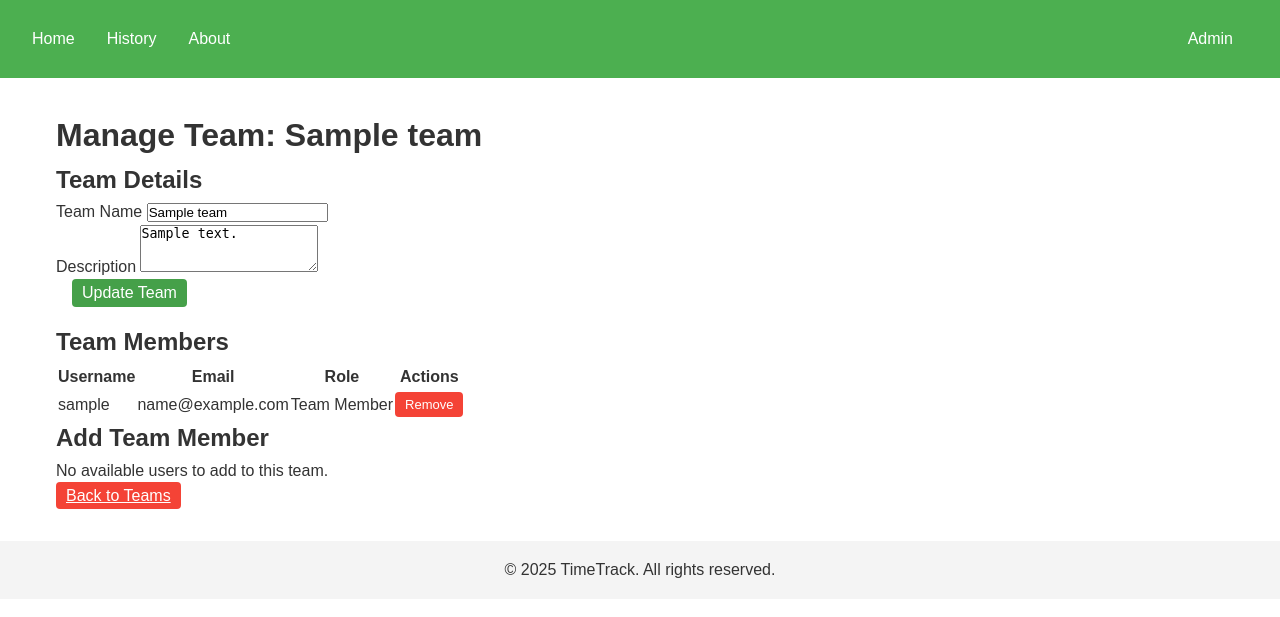
After one commit to nullmedium/TimeTrack, a Flask app: page /admin/teams/1 in a window 1280 px wide. The commit adds this page. Shown: the top 617 px of the page. Run offline with Flask 2, Linux system fonts and the light colour scheme; the visitor is signed in with stand-in values (Sample User, id 1); tables that the repository leaves empty hold one stand-in row (values such as "Sample post").

Commit message:
Add Team Roles feature.

```diff
--- a/app.py
+++ b/app.py
@@ -1,5 +1,5 @@
 from flask import Flask, render_template, request, redirect, url_for, jsonify, flash, session, g
-from models import db, TimeEntry, WorkConfig, User, SystemSettings
+from models import db, TimeEntry, WorkConfig, User, SystemSettings, Team, Role
 import logging
 from datetime import datetime, time, timedelta
 import os
@@ -78,6 +78,38 @@ def admin_required(f):
         return f(*args, **kwargs)
     return decorated_function
 
+# Add this decorator function after your existing decorators
+def role_required(min_role):
+    """
+    Decorator to restrict access based on user role.
+    min_role should be a Role enum value (e.g., Role.TEAM_LEADER)
+    """
+    def decorator(f):
+        @wraps(f)
+        def decorated_function(*args, **kwargs):
+            if g.user is None:
+                return redirect(url_for('login', next=request.url))
+
+            # Admin always has access
+            if g.user.is_admin:
+                return f(*args, **kwargs)
+
+            # Check role hierarchy
+            role_hierarchy = {
+                Role.TEAM_MEMBER: 1,
+                Role.TEAM_LEADER: 2,
+                Role.SUPERVISOR: 3,
+                Role.ADMIN: 4
+            }
+
+            if role_hierarchy.get(g.user.role, 0) < role_hierarchy.get(min_role, 0):
+                flash('You do not have sufficient permissions to access this page.', 'error')
+                return redirect(url_for('home'))
+
+            return f(*args, **kwargs)
+        return decorator
+    return decorator
+
 @app.before_request
 def load_logged_in_user():
     user_id = session.get('user_id')
@@ -114,21 +146,44 @@ def login():
 
         user = User.query.filter_by(username=username).first()
 
-        if user and user.check_password(password):  # Use the check_password method
-            # Check if user is blocked
-            if user.is_blocked:
-                flash('Your account has been disabled. Please contact an administrator.', 'error')
-                return render_template('login.html')
+        if user:
+            # Fix role if it's a string or None
+            if isinstance(user.role, str) or user.role is None:
+                # Map string role values to enum values
+                role_mapping = {
+                    'Team Member': Role.TEAM_MEMBER,
+                    'TEAM_MEMBER': Role.TEAM_MEMBER,
+                    'Team Leader': Role.TEAM_LEADER,
+                    'TEAM_LEADER': Role.TEAM_LEADER,
+                    'Supervisor': Role.SUPERVISOR,
+                    'SUPERVISOR': Role.SUPERVISOR,
+                    'Administrator': Role.ADMIN,
+                    'ADMIN': Role.ADMIN
+                }
 
-            # Continue with normal login process
-            session['user_id'] = user.id
-            session['username'] = user.username
-            session['is_admin'] = user.is_admin
+                if isinstance(user.role, str):
+                    user.role = role_mapping.get(user.role, Role.TEAM_MEMBER)
+                else:
+                    user.role = Role.ADMIN if user.is_admin else Role.TEAM_MEMBER
 
-            flash('Login successful!', 'success')
-            return redirect(url_for('home'))
-        else:
-            flash('Invalid username or password', 'error')
+                db.session.commit()
+
+            # Now proceed with password check
+            if user.check_password(password):
+                # Check if user is blocked
+                if user.is_blocked:
+                    flash('Your account has been disabled. Please contact an administrator.', 'error')
+                    return render_template('login.html')
+
+                # Continue with normal login process
+                session['user_id'] = user.id
+                session['username'] = user.username
+                session['is_admin'] = user.is_admin
+
+                flash('Login successful!', 'success')
+                return redirect(url_for('home'))
+
+        flash('Invalid username or password', 'error')
 
     return render_template('login.html', title='Login')
 
@@ -245,7 +300,11 @@ def create_user():
         email = request.form.get('email')
         password = request.form.get('password')
         is_admin = 'is_admin' in request.form
-        auto_verify = 'auto_verify' in request.form  # New checkbox for auto verification
+        auto_verify = 'auto_verify' in request.form
+
+        # Get role and team
+        role_name = request.form.get('role')
+        team_id = request.form.get('team_id')
 
         # Validate input
         error = None
@@ -261,7 +320,21 @@ def create_user():
             error = 'Email already registered'
 
         if error is None:
-            new_user = User(username=username, email=email, is_admin=is_admin, is_verified=auto_verify)
+            # Convert role string to enum
+            try:
+                role = Role[role_name] if role_name else Role.TEAM_MEMBER
+            except KeyError:
+                role = Role.TEAM_MEMBER
+
+            # Create new user with role and team
+            new_user = User(
+                username=username,
+                email=email,
+                is_admin=is_admin,
+                is_verified=auto_verify,
+                role=role,
+                team_id=team_id if team_id else None
+            )
             new_user.set_password(password)
 
             if not auto_verify:
@@ -293,7 +366,11 @@ The TimeTrack Team
 
         flash(error, 'error')
 
-    return render_template('create_user.html', title='Create User')
+    # Get all teams for the form
+    teams = Team.query.all()
+    roles = [role for role in Role]
+
+    return render_template('create_user.html', title='Create User', teams=teams, roles=roles)
 
 @app.route('/admin/users/edit/<int:user_id>', methods=['GET', 'POST'])
 @admin_required
@@ -305,6 +382,10 @@ def edit_user(user_id):
         email = request.form.get('email')
         password = request.form.get('password')
         is_admin = 'is_admin' in request.form
+
+        # Get role and team
+        role_name = request.form.get('role')
+        team_id = request.form.get('team_id')
 
         # Validate input
         error = None
@@ -322,6 +403,14 @@ def edit_user(user_id):
             user.email = email
             user.is_admin = is_admin
 
+            # Convert role string to enum
+            try:
+                user.role = Role[role_name] if role_name else Role.TEAM_MEMBER
+            except KeyError:
+                user.role = Role.TEAM_MEMBER
+
+            user.team_id = team_id if team_id else None
+
             if password:
                 user.set_password(password)
 
@@ -332,7 +421,11 @@ def edit_user(user_id):
 
         flash(error, 'error')
 
-    return render_template('edit_user.html', title='Edit User', user=user)
+    # Get all teams for the form
+    teams = Team.query.all()
+    roles = [role for role in Role]
+
+    return render_template('edit_user.html', title='Edit User', user=user, teams=teams, roles=roles)
 
 @app.route('/admin/users/delete/<int:user_id>', methods=['POST'])
 @admin_required
@@ -728,5 +821,155 @@ def admin_settings():
 
     return render_template('admin_settings.html', title='System Settings', settings=settings)
 
+# Add these routes for team management
+@app.route('/admin/teams')
+@admin_required
+def admin_teams():
+    teams = Team.query.all()
+    return render_template('admin_teams.html', title='Team Management', teams=teams)
+
+@app.route('/admin/teams/create', methods=['GET', 'POST'])
+@admin_required
+def create_team():
+    if request.method == 'POST':
+        name = request.form.get('name')
+        description = request.form.get('description')
+
+        # Validate input
+        error = None
+        if not name:
+            error = 'Team name is required'
+        elif Team.query.filter_by(name=name).first():
+            error = 'Team name already exists'
+
+        if error is None:
+            new_team = Team(name=name, description=description)
+            db.session.add(new_team)
+            db.session.commit()
+
+            flash(f'Team "{name}" created successfully!', 'success')
+            return redirect(url_for('admin_teams'))
+
+        flash(error, 'error')
+
+    return render_template('create_team.html', title='Create Team')
+
+@app.route('/admin/teams/edit/<int:team_id>', methods=['GET', 'POST'])
+@admin_required
+def edit_team(team_id):
+    team = Team.query.get_or_404(team_id)
+
+    if request.method == 'POST':
+        name = request.form.get('name')
+        description = request.form.get('description')
+
+        # Validate input
+        error = None
+        if not name:
+            error = 'Team name is required'
+        elif name != team.name and Team.query.filter_by(name=name).first():
+            error = 'Team name already exists'
+
+        if error is None:
+            team.name = name
+            team.description = description
+            db.session.commit()
+
+            flash(f'Team "{name}" updated successfully!', 'success')
+            return redirect(url_for('admin_teams'))
+
+        flash(error, 'error')
+
+    return render_template('edit_team.html', title='Edit Team', team=team)
+
+@app.route('/admin/teams/delete/<int:team_id>', methods=['POST'])
+@admin_required
+def delete_team(team_id):
+    team = Team.query.get_or_404(team_id)
+
+    # Check if team has members
+    if team.users:
+        flash('Cannot delete team with members. Remove all members first.', 'error')
+        return redirect(url_for('admin_teams'))
+
+    team_name = team.name
+    db.session.delete(team)
+    db.session.commit()
+
+    flash(f'Team "{team_name}" deleted successfully!', 'success')
+    return redirect(url_for('admin_teams'))
+
+@app.route('/admin/teams/<int:team_id>', methods=['GET', 'POST'])
+@admin_required
+def manage_team(team_id):
+    team = Team.query.get_or_404(team_id)
+
+    if request.method == 'POST':
+        action = request.form.get('action')
+
+        if action == 'update_team':
+            # Update team details
+            name = request.form.get('name')
+            description = request.form.get('description')
+
+            # Validate input
+            error = None
+            if not name:
+                error = 'Team name is required'
+            elif name != team.name and Team.query.filter_by(name=name).first():
+                error = 'Team name already exists'
+
+            if error is None:
+                team.name = name
+                team.description = description
+                db.session.commit()
+                flash(f'Team "{name}" updated successfully!', 'success')
+            else:
+                flash(error, 'error')
+
+        elif action == 'add_member':
+            # Add user to team
+            user_id = request.form.get('user_id')
+            if user_id:
+                user = User.query.get(user_id)
+                if user:
+                    user.team_id = team.id
+                    db.session.commit()
+                    flash(f'User {user.username} added to team!', 'success')
+                else:
+                    flash('User not found', 'error')
+            else:
+                flash('No user selected', 'error')
+
+        elif action == 'remove_member':
+            # Remove user from team
+            user_id = request.form.get('user_id')
+            if user_id:
+                user = User.query.get(user_id)
+                if user and user.team_id == team.id:
+                    user.team_id = None
+                    db.session.commit()
+                    flash(f'User {user.username} removed from team!', 'success')
+                else:
+                    flash('User not found or not in this team', 'error')
+            else:
+                flash('No user selected', 'error')
+
+    # Get team members
+    team_members = User.query.filter_by(team_id=team.id).all()
+
+    # Get users not in this team for the add member form
+    available_users = User.query.filter(
+        (User.team_id != team.id) | (User.team_id == None)
+    ).all()
+
+    return render_template(
+        'manage_team.html',
+        title=f'Manage Team: {team.name}',
+        team=team,
+        team_members=team_members,
+        available_users=available_users
+    )
+
 if __name__ == '__main__':
     app.run(debug=True)
--- a/static/css/style.css
+++ b/static/css/style.css
@@ -154,11 +154,32 @@ button {
 }
 
 .btn {
-    padding: 8px 16px;
+    padding: 5px 10px;
     border: none;
     border-radius: 4px;
     cursor: pointer;
     background-color: #4CAF50;
+    color: white;
+}
+
+.btn-primary {
+    background-color: #45a049;
+    color: white;
+    margin-bottom: 1rem;
+    margin-right: 1rem;
+    margin-left: 1rem;
+    display: inline-block;
+    font-size: medium;
+}
+
+.btn-sm {
+    padding: 5px 10px;
+    border-radius: 4px;
+    font-size: small;
+}
+
+.btn-secondary {
+    background-color: #f44336;
     color: white;
 }
 
@@ -352,20 +373,6 @@ footer {
     font-style: italic;
 }
 
-.btn-primary {
-    background-color: #007bff;
-    color: white;
-    border: none;
-    padding: 0.5rem 1rem;
-    border-radius: 4px;
-    cursor: pointer;
-    font-size: 1rem;
-}
-
-.btn-primary:hover {
-    background-color: #0069d9;
-}
-
 .alert {
     padding: 0.75rem 1rem;
     margin-bottom: 1rem;
@@ -474,6 +481,14 @@ input[type="time"]::-webkit-datetime-edit {
 }
 
 /* Admin Dashboard Styles */
+.admin-container {
+    padding: 1.5rem;
+    background-color: white;
+    border-radius: 8px;
+    box-shadow: 0 2px 4px rgba(0,0,0,0.1);
+    margin-bottom: 2rem;
+}
+
 .admin-panel {
     display: flex;
     flex-wrap: wrap;
@@ -597,3 +612,25 @@ input[type="time"]::-webkit-datetime-edit {
 .form-actions {
     margin-top: 20px;
 }
+
+/* General table styling */
+.data-table {
+    width: 100%;
+    border-collapse: collapse;
+    box-shadow: 0 2px 4px rgba(0,0,0,0.1);
+}
+
+.data-table th, .data-table td {
+    padding: 0.8rem;
+    text-align: left;
+    border-bottom: 1px solid #ddd;
+}
+
+.data-table th {
+    background-color: #f2f2f2;
+    font-weight: bold;
+}
+
+.data-table tr:hover {
+    background-color: #f5f5f5;
+}
--- a/templates/admin_dashboard.html
+++ b/templates/admin_dashboard.html
@@ -12,6 +12,12 @@
         </div>
 
         <div class="admin-card">
+            <h2>Team Management</h2>
+            <p>Configure teams and their members.</p>
+            <a href="{{ url_for('admin_teams') }}" class="btn btn-primary">Configure</a>
+        </div>
+
+        <div class="admin-card">
             <h2>System Settings</h2>
             <p>Configure application-wide settings like registration and more.</p>
             <a href="{{ url_for('admin_settings') }}" class="btn btn-primary">Configure</a>
--- a/templates/admin_users.html
+++ b/templates/admin_users.html
@@ -9,7 +9,7 @@
     </div>
 
     <div class="user-list">
-        <table class="table">
+        <table class="data-table">
             <thead>
                 <tr>
                     <th>Username</th>
--- /dev/null
+++ b/templates/manage_team.html
@@ -0,0 +1,96 @@
+{% extends 'layout.html' %}
+
+{% block content %}
+<div class="container">
+    <h1>Manage Team: {{ team.name }}</h1>
+
+    <div class="card mb-4">
+        <div class="card-header">
+            <h2>Team Details</h2>
+        </div>
+        <div class="card-body">
+            <form method="POST" action="{{ url_for('manage_team', team_id=team.id) }}">
+                <input type="hidden" name="action" value="update_team">
+                <div class="mb-3">
+                    <label for="name" class="form-label">Team Name</label>
+                    <input type="text" class="form-control" id="name" name="name" value="{{ team.name }}" required>
+                </div>
+                <div class="mb-3">
+                    <label for="description" class="form-label">Description</label>
+                    <textarea class="form-control" id="description" name="description" rows="3">{{ team.description }}</textarea>
+                </div>
+                <button type="submit" class="btn btn-primary">Update Team</button>
+            </form>
+        </div>
+    </div>
+
+    <div class="card mb-4">
+        <div class="card-header">
+            <h2>Team Members</h2>
+        </div>
+        <div class="card-body">
+            {% if team_members %}
+                <table class="table table-striped">
+                    <thead>
+                        <tr>
+                            <th>Username</th>
+                            <th>Email</th>
+                            <th>Role</th>
+                            <th>Actions</th>
+                        </tr>
+                    </thead>
+                    <tbody>
+                        {% for member in team_members %}
+                            <tr>
+                                <td>{{ member.username }}</td>
+                                <td>{{ member.email }}</td>
+                                <td>{{ member.role.value }}</td>
+                                <td>
+                                    <form method="POST" action="{{ url_for('manage_team', team_id=team.id) }}" class="d-inline">
+                                        <input type="hidden" name="action" value="remove_member">
+                                        <input type="hidden" name="user_id" value="{{ member.id }}">
+                                        <button type="submit" class="btn btn-sm btn-danger" onclick="return confirm('Are you sure you want to remove this user from the team?')">
+                                            Remove
+                                        </button>
+                                    </form>
+                                </td>
+                            </tr>
+                        {% endfor %}
+                    </tbody>
+                </table>
+            {% else %}
+                <p>No members in this team yet.</p>
+            {% endif %}
+        </div>
+    </div>
+
+    <div class="card">
+        <div class="card-header">
+            <h2>Add Team Member</h2>
+        </div>
+        <div class="card-body">
+            {% if available_users %}
+                <form method="POST" action="{{ url_for('manage_team', team_id=team.id) }}">
+                    <input type="hidden" name="action" value="add_member">
+                    <div class="mb-3">
+                        <label for="user_id" class="form-label">Select User</label>
+                        <select class="form-select" id="user_id" name="user_id" required>
+                            <option value="">-- Select User --</option>
+                            {% for user in available_users %}
+                                <option value="{{ user.id }}">{{ user.username }} ({{ user.email }})</option>
+                            {% endfor %}
+                        </select>
+                    </div>
+                    <button type="submit" class="btn btn-success">Add to Team</button>
+                </form>
+            {% else %}
+                <p>No available users to add to this team.</p>
+            {% endif %}
+        </div>
+    </div>
+
+    <div class="mt-3">
+        <a href="{{ url_for('admin_teams') }}" class="btn btn-secondary">Back to Teams</a>
+    </div>
+</div>
+{% endblock %}
```
Also changed, not shown: migrate_roles_teams.py (added, +89 -0 lines), models.py (+29 -3 lines), repair_roles.py (added, +47 -0 lines), templates/admin_teams.html (added, +44 -0 lines), templates/create_team.html (added, +24 -0 lines), templates/edit_user.html (+23 -0 lines).
